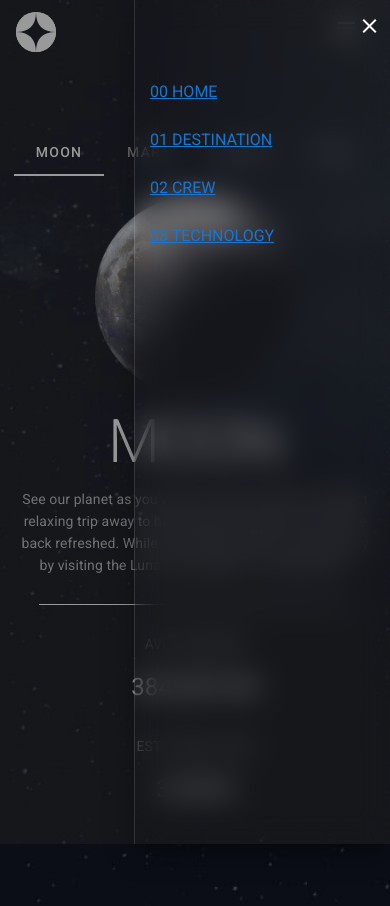
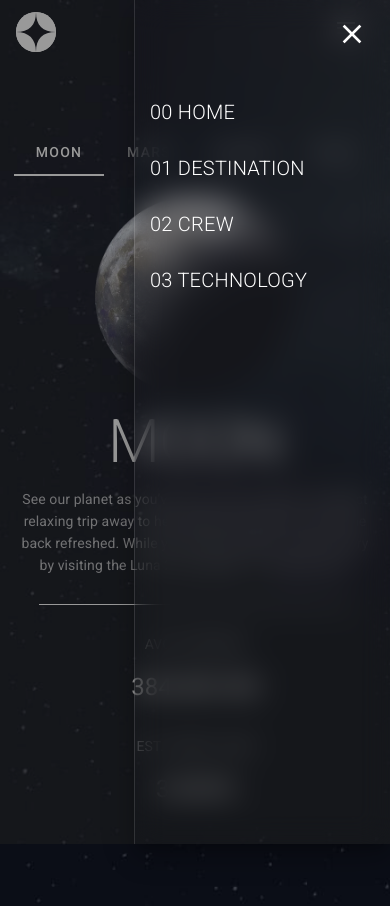
Before and after one commit to adriaan113/fem_space, a Vue app: page /destination in a window 390 px wide. Both pictures are taken after a click on the button 346 px from the left and 28 px from the top of the page. Built offline with nearby package versions, Linux system fonts and the light colour scheme.

Commit message:
styled mobile menu

```diff
--- a/src/components/AppBarMobile.vue
+++ b/src/components/AppBarMobile.vue
@@ -12,13 +12,13 @@
 
         <v-navigation-drawer v-model="drawer" app right dark class="custom-drawer-style">
             <v-btn
-            icon
+            icon x-large
             @click.stop="drawer = !drawer"
-            class="satan mt-2 mb-4"
+            class="satan mt-2"
             >
                 <v-icon>mdi-close</v-icon>
             </v-btn>
-            <v-list>
+            <v-list class="mt-5">
             <!-- <v-list-item
                 v-for="(item, i) in items"
                 :key= "i"
@@ -26,27 +26,27 @@
             >
                 <v-list-item-title class="text-h6 font-weight-light text-uppercase">0{{i}} {{item.title}}</v-list-item-title>
             </v-list-item> -->
-                <v-list-item>
+                <v-list-item class="mb-2">
                     <v-list-item-title>
-                        <router-link to="/">00 HOME</router-link>
+                        <router-link to="/" class="text-decoration-none white--text text-h6 font-weight-light">00 HOME</router-link>
                     </v-list-item-title>
                 </v-list-item>
 
-                <v-list-item>
+                <v-list-item class="mb-2">
                     <v-list-item-title>
-                        <router-link to="/destination">01 DESTINATION</router-link>
+                        <router-link to="/destination" class="text-decoration-none white--text text-h6 font-weight-light">01 DESTINATION</router-link>
                     </v-list-item-title>
                 </v-list-item>
 
-                <v-list-item>
+                <v-list-item class="mb-2">
                     <v-list-item-title>
-                        <router-link to="/crew">02 CREW</router-link>
+                        <router-link to="/crew" class="text-decoration-none white--text text-h6 font-weight-light">02 CREW</router-link>
                     </v-list-item-title>
                 </v-list-item>
 
-                <v-list-item>
+                <v-list-item class="mb-2">
                     <v-list-item-title>
-                        <router-link to="/technology">03 TECHNOLOGY</router-link>
+                        <router-link to="/technology" class="text-decoration-none white--text text-h6 font-weight-light">03 TECHNOLOGY</router-link>
                     </v-list-item-title>
                 </v-list-item>
 
@@ -75,7 +75,7 @@ data: () => ({
 
 <style lang="scss">
 .satan{
-    margin-left: 85%;
+    margin-left: 75%;
 }
 
 .app-bar-color{
```
